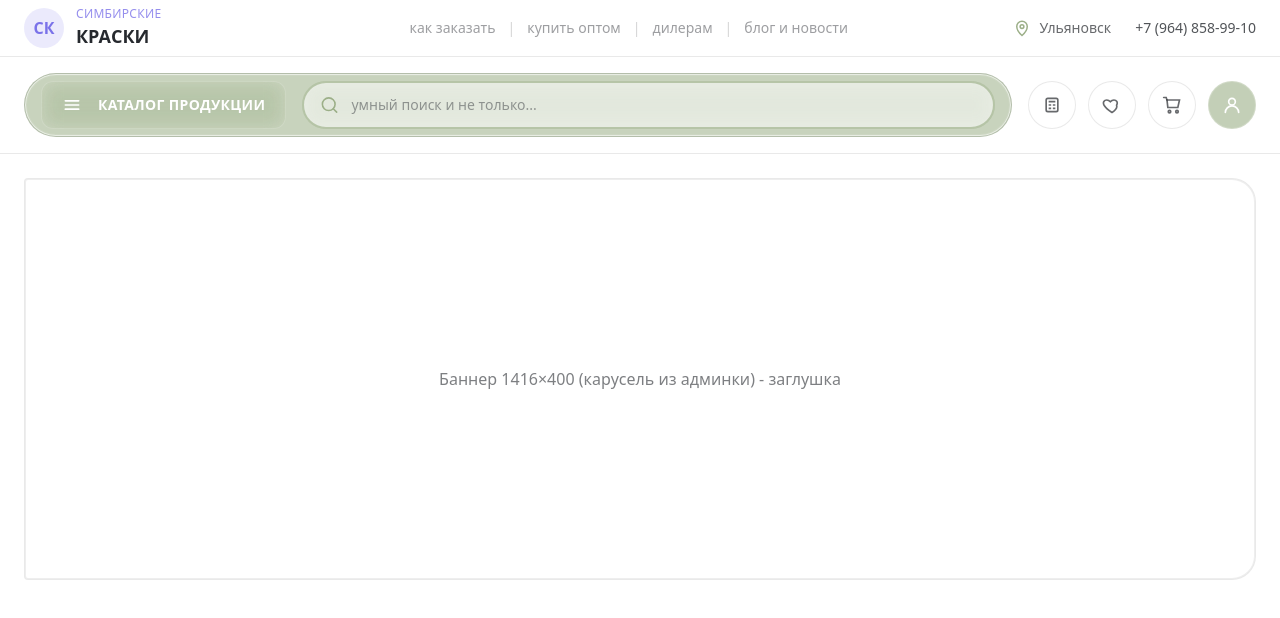
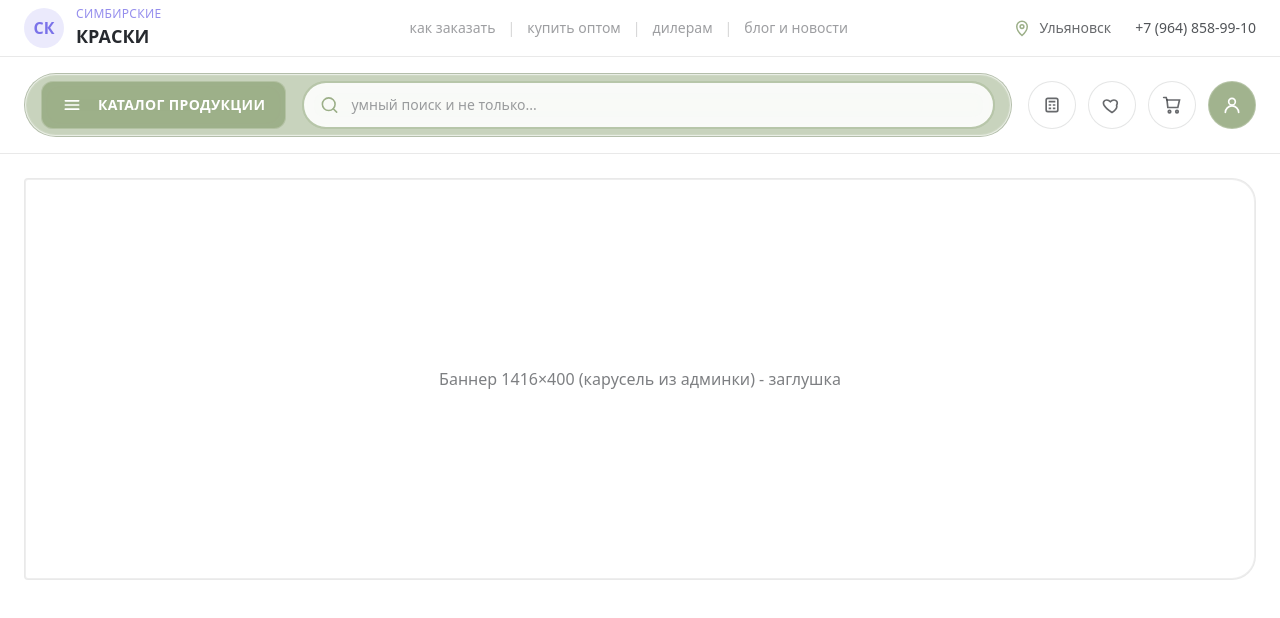
Before and after one commit to uniconsulting/sk_lkz_v1.0, a Next.js app in the folder apps/web/: page / in a window 1280 px wide. Shown: the top 618 px of the page. Built offline with nearby package versions, Linux system fonts and the light colour scheme.

Commit message:
Update globals.css

```diff
--- a/apps/web/app/globals.css
+++ b/apps/web/app/globals.css
@@ -67,17 +67,17 @@ body {
   box-shadow: 0 0 0 2px rgb(var(--color-primary) / 0.45);
 }
 
-/* Header dock: единая зелёная стеклянная капсула */
+/* Header dock: зелёная капсула только для каталога + поиска */
 .header-dock {
   position: relative;
   border-radius: 32px;
-  overflow: hidden;
   background: rgb(var(--color-accent1) / 0.55);
   border: 1px solid rgb(var(--color-fg) / 0.12);
   backdrop-filter: blur(16px);
   -webkit-backdrop-filter: blur(16px);
 }
 
+/* Матовое стекло + белый динамичный бордер */
 .header-dock::after {
   content: "";
   position: absolute;
@@ -86,46 +86,46 @@ body {
   border-radius: 32px;
   box-shadow:
     inset 0 0 0 1px rgb(255 255 255 / 0.55),
-    inset 0 0 0 2px rgb(255 255 255 / 0.08);
+    inset 0 0 0 2px rgb(255 255 255 / 0.10);
 }
 
-/* Левая зона каталога: внутри той же капсулы, лёгкое отделение */
+/* Каталог: заливка Accent1, белый текст/иконка */
 .header-catalog {
-  background: rgb(255 255 255 / 0.10);
-  border: 1px solid rgb(255 255 255 / 0.18);
+  background: rgb(var(--color-accent1) / 0.95);
+  border: 1px solid rgb(255 255 255 / 0.22);
   backdrop-filter: blur(10px);
   -webkit-backdrop-filter: blur(10px);
 }
 
-/* Поиск: внутренний “инпут” с тем же радиусом, что и визуально нужно */
+/* Поиск: белая капсула с выраженной зелёной обводкой */
 .header-search {
-  border-radius: 28px; /* 32 - 4: визуально одинаковые углы */
-  background: rgb(255 255 255 / 0.65);
-  border: 2px solid rgb(var(--color-accent1) / 0.65);
+  border-radius: 28px; /* 32 - 4 */
+  background: rgb(255 255 255 / 0.92);
+  border: 2px solid rgb(var(--color-accent1) / 0.70);
   backdrop-filter: blur(10px);
   -webkit-backdrop-filter: blur(10px);
 }
 
-/* Иконки справа: круглые стеклянные */
+/* Иконки: отдельные круглые кнопки на белом фоне */
 .header-icon {
   display: inline-flex;
   align-items: center;
   justify-content: center;
   border-radius: 9999px;
-  background: rgb(255 255 255 / 0.55);
-  border: 1px solid rgb(var(--color-fg) / 0.10);
+  background: rgb(255 255 255 / 0.92);
+  border: 1px solid rgb(var(--color-fg) / 0.12);
   backdrop-filter: blur(10px);
   -webkit-backdrop-filter: blur(10px);
 }
 
 .header-icon--accent {
-  background: rgb(var(--color-accent1) / 0.60);
+  background: rgb(var(--color-accent1) / 0.95);
   border-color: rgb(255 255 255 / 0.22);
 }
 
-/* Dark theme tweaks, без “левых” цветов */
+/* Dark theme: фон темнеет, элементы остаются стеклянными */
 html.dark .header-dock {
-  background: rgb(var(--color-accent1) / 0.35);
+  background: rgb(var(--color-accent1) / 0.28);
   border-color: rgb(255 255 255 / 0.14);
 }
 
@@ -135,6 +135,6 @@ html.dark .header-search {
 }
 
 html.dark .header-icon {
-  background: rgb(var(--color-dark) / 0.22);
+  background: rgb(var(--color-dark) / 0.18);
   border-color: rgb(255 255 255 / 0.14);
 }
```
